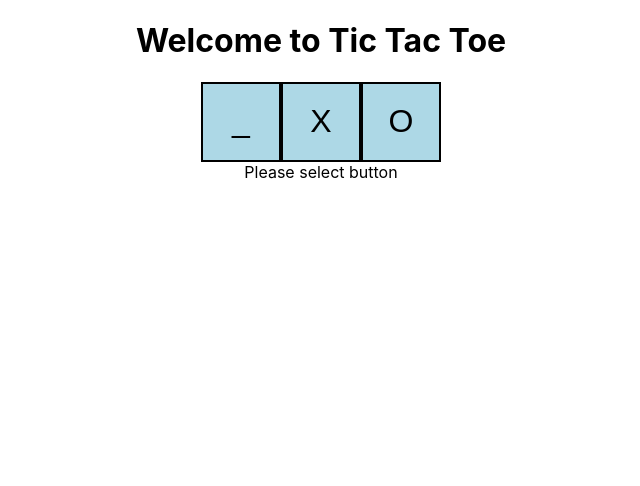
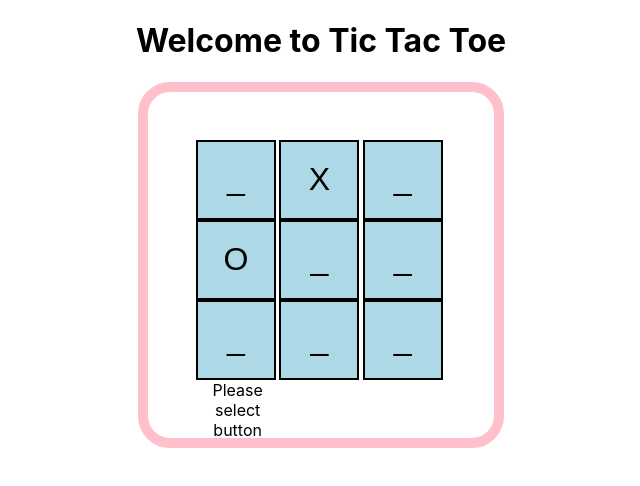
Before and after one commit to s-furlong/React-TicTacToe-Interface, a React (Create React App) app: page / in a window 1280 px wide. Shown: the top 486 px of the page, without its empty margins (319-959 px from the left). Built offline with nearby package versions, Linux system fonts and the light colour scheme.

Commit message:
DisplayBoard

```diff
--- /dev/null
+++ b/src/components/board/board.tsx
@@ -0,0 +1,43 @@
+import { Cell } from '../cell/cell';
+import {useState} from 'react';
+
+type boardProps = {
+    board?: Array<string>,
+    onClick?: (cell: number) => void;
+}
+
+export const Board = (props: boardProps) => {
+    const gameBoard = props.board || ["_","X","_","O","_","_","_","_","_"]
+    const [board, setBoard] = useState<Array<string>>(gameBoard)
+    const [boardValue, setBoardValue] = useState<string | null>(null)
+
+    const responseMessage = () => {
+        if (boardValue === null) {
+            return "Please select button"
+        } else {
+            return `${boardValue} has been clicked`
+        }
+    }
+
+    return(
+    <div style={style} >
+        {board.map((cellValue, i) => {
+            return <Cell id= {`cell_${i}`} key={i} value={cellValue} onClick={() => setBoardValue(cellValue)} />
+        })}
+        <div>
+            {responseMessage()}
+        </div>
+    </div>
+    )
+}
+
+const style = {
+	border: "10px solid pink",
+	borderRadius: "2rem",
+	width: "250px",
+	height: "250px",
+    padding: "3rem",
+	margin: "0 auto",
+	display: "grid",
+	gridTemplate: "repeat(3, 1fr) / repeat(3, 1fr)",
+};
--- a/src/components/cell/cell.tsx
+++ b/src/components/cell/cell.tsx
@@ -1,13 +1,14 @@
 
 
 export type CellProps = {
+    id?: string
     value: string;
     onClick: () => void;
 }
 
 export const Cell = (props: CellProps) => {
     return(
-    <button data-testid="singleCell" style={style} onClick={props.onClick}>
+    <button id={props.id} data-testid="singleCell" style={style} onClick={props.onClick}>
         { props.value }
     </button>
     )
--- a/src/components/game/game.tsx
+++ b/src/components/game/game.tsx
@@ -1,5 +1,5 @@
-import {useState} from 'react';
-import { Cell } from '../cell/cell'
+
+import {Board} from '../board/board'
 import './game.css';
 
 const welcome = "Welcome to Tic Tac Toe"
@@ -7,27 +7,13 @@ const welcome = "Welcome to Tic Tac Toe"
 type BoardProps = {message?: string}
 function Game(props: BoardProps) {
 
-    const [boardValue, setBoardValue] = useState<string | null>(null)
-
-    const responseMessage = () => {
-        if (boardValue === null) {
-            return "Please select button"
-        } else {
-            return `${boardValue} has been clicked`
-        }
-    }
-
     return (
         <div className="App" data-testid="X">
-           <h1 >{ props.message || welcome }</h1>
-            <Cell value="_" onClick={() => setBoardValue("_")} />
-            <Cell value="X" onClick={() => setBoardValue("X")} />
-            <Cell value="O" onClick={() => setBoardValue("O")} />
-            <div>
-                {responseMessage()}
-            </div>
+            <h1 >{ props.message || welcome }</h1>
+            <Board />
         </div>
     )
 }
 
+
 export default Game;
```
Also changed, not shown: 2 other files (tests, documents, lock files or other folders).
